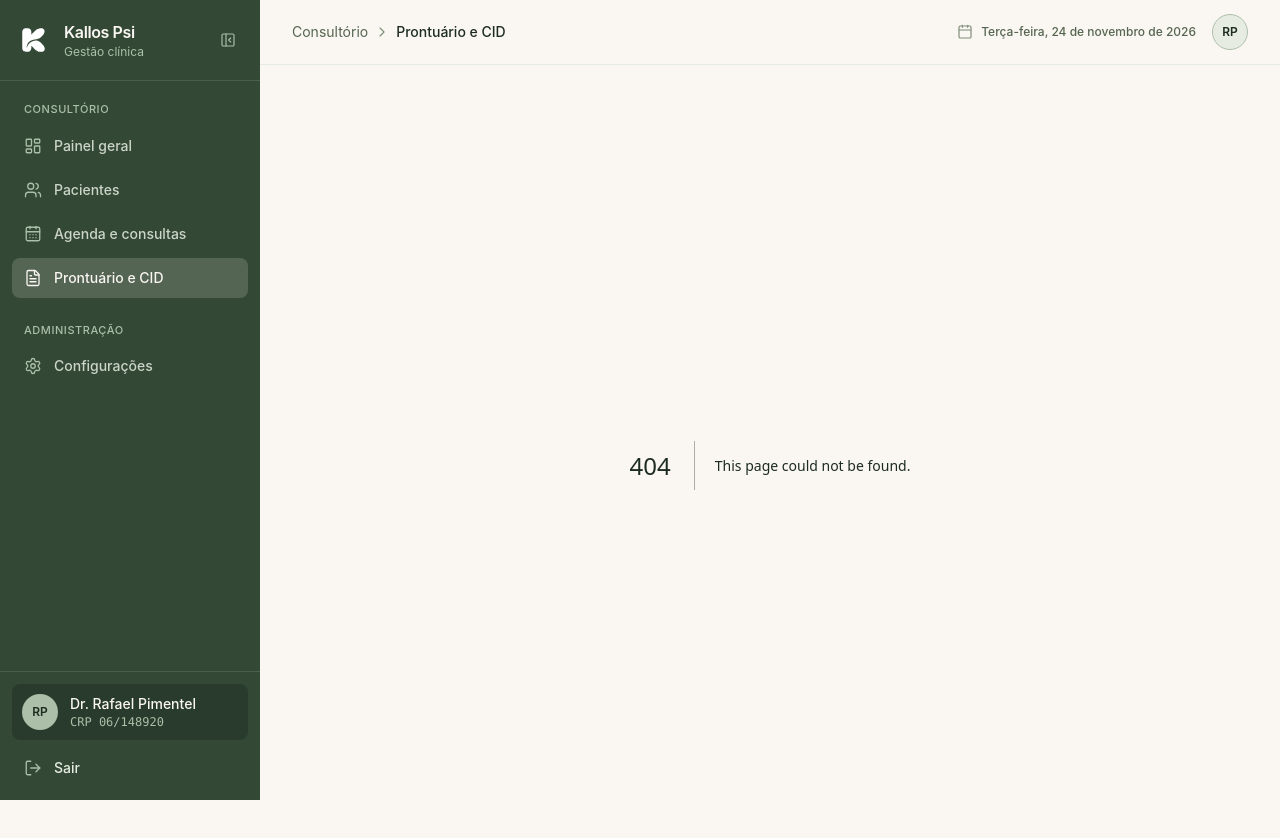
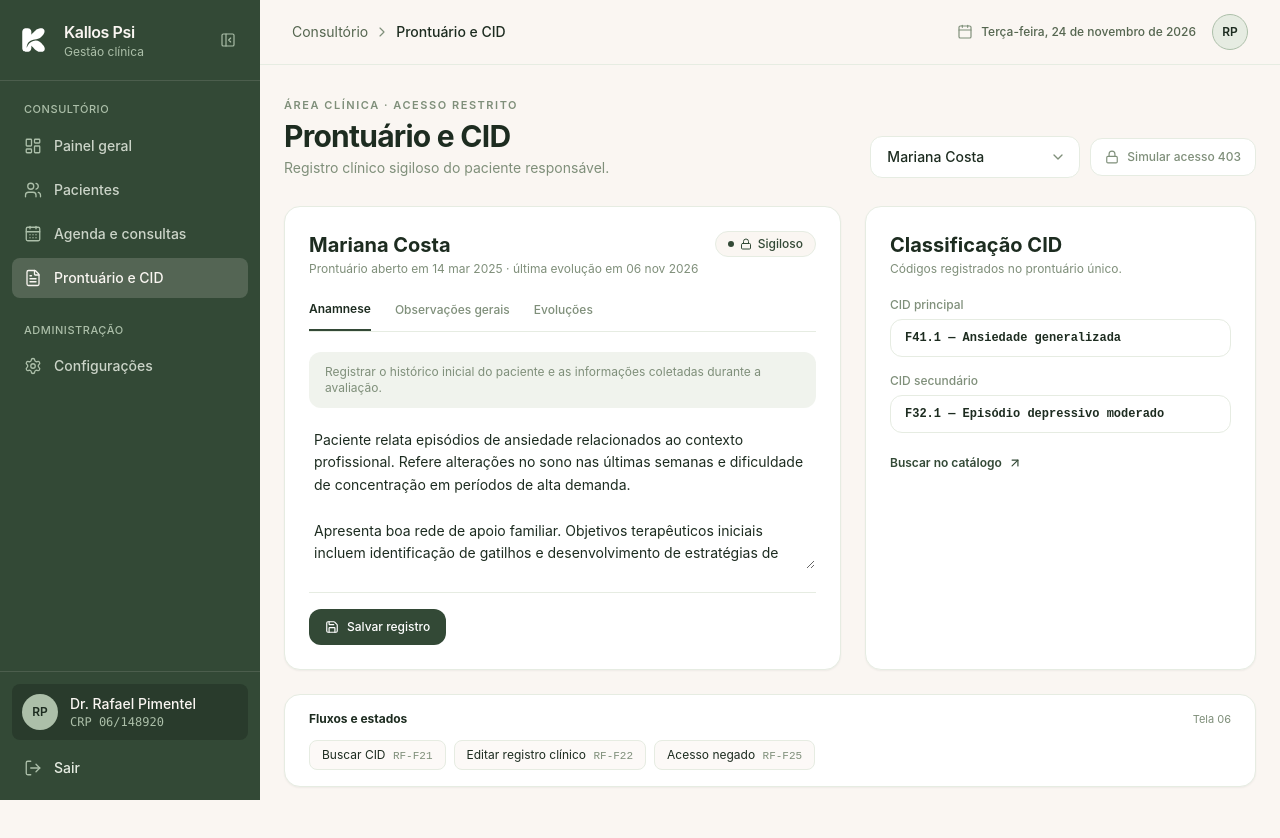
Before and after one commit to Richdssz/Kallos-frontend, a Next.js app: page /prontuario/1 in a window 1280 px wide. Before the commit this address had no page. Shown: the top 838 px of the page. Built offline with nearby package versions, Linux system fonts and the light colour scheme.

Commit message:
feat(prontuario): configurar rotas /prontuario e /prontuario/[pacienteId]

```diff
--- /dev/null
+++ b/src/app/prontuario/[pacienteId]/page.tsx
@@ -0,0 +1,9 @@
+"use client";
+
+import { useParams } from "next/navigation";
+import { ProntuarioPage } from "@/components/prontuario/ProntuarioPage";
+
+export default function ProntuarioPacienteRoute() {
+  const params = useParams<{ pacienteId: string }>();
+  return <ProntuarioPage pacienteIdInicial={params?.pacienteId ?? ""} />;
+}
--- /dev/null
+++ b/src/app/prontuario/page.tsx
@@ -0,0 +1,5 @@
+import { ProntuarioPage } from "@/components/prontuario/ProntuarioPage";
+
+export default function ProntuarioRoute() {
+  return <ProntuarioPage />;
+}
```
